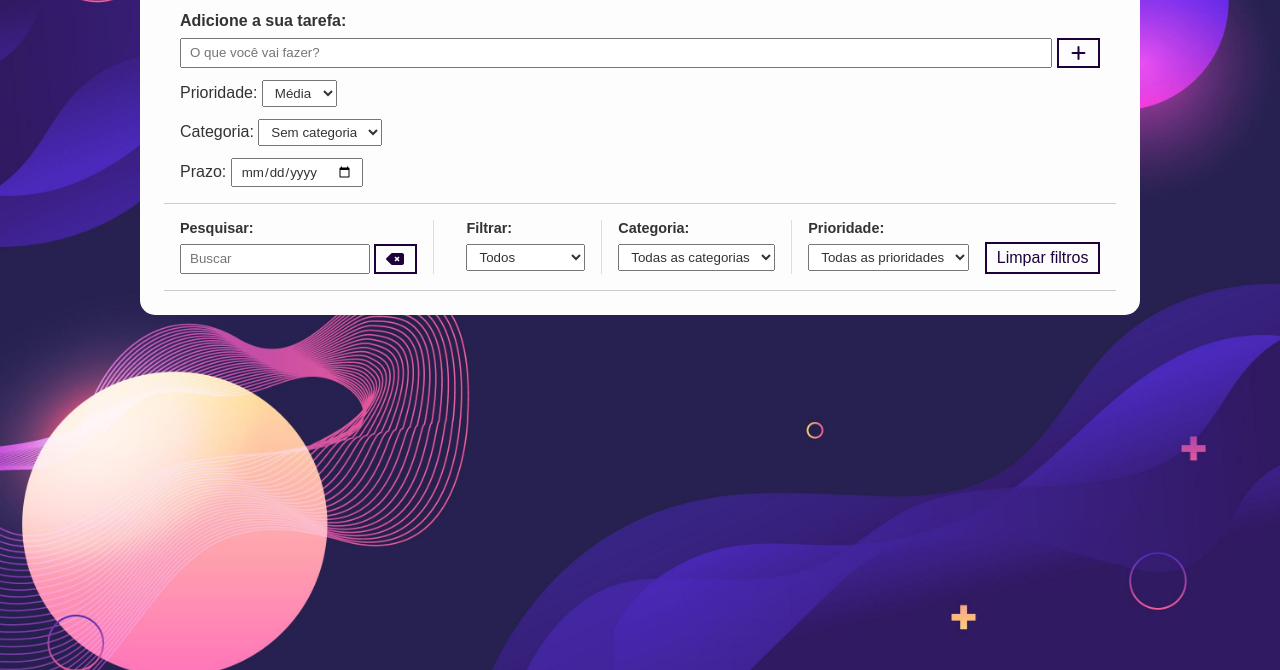
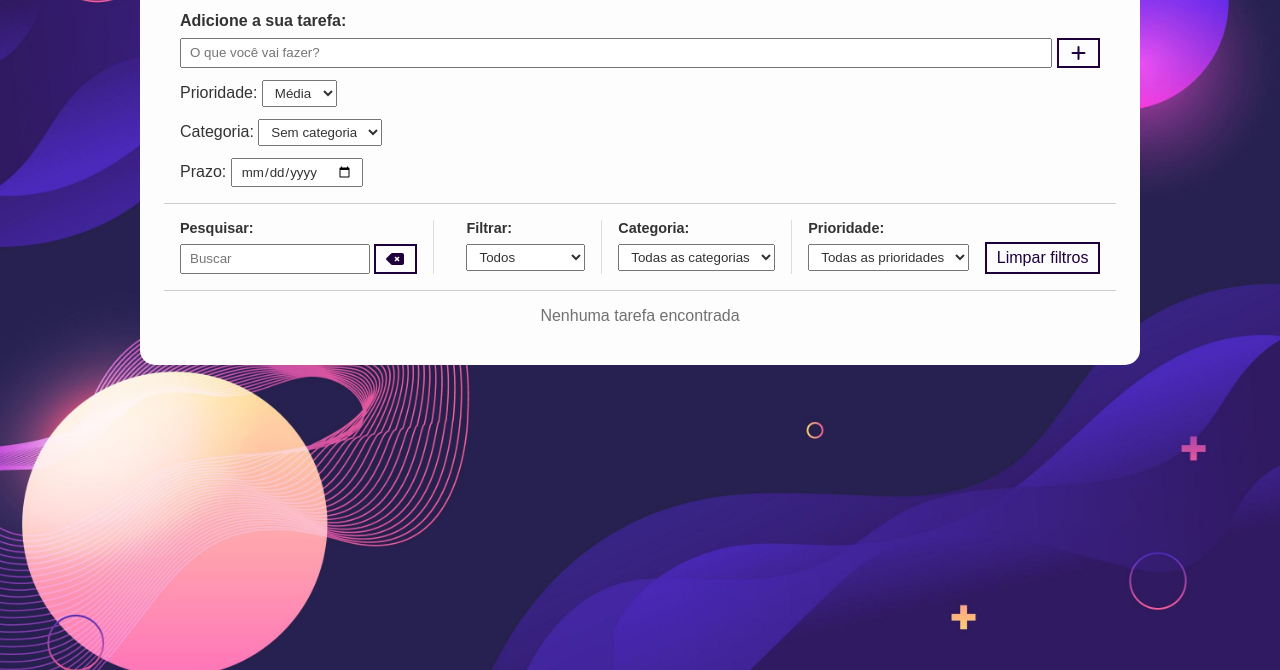
Before and after one commit to annielemarinho/to-do-list, a plain HTML site: page index.html in a window 1280 px wide. Shown: the part 130-800 px from the top of the page. Drawn offline with Linux system fonts and the light colour scheme.

Commit message:
Adiciona mensagem quando nenhuma tarefa e encontrada

```diff
--- a/css/styles.css
+++ b/css/styles.css
@@ -261,3 +261,9 @@ input, select {
     background-color: #fee2e2;
     color: #991b1b;
 }
+
+#empty-message {
+    text-align: center;
+    padding: 1rem;
+    color: #727171;
+}
--- a/index.html
+++ b/index.html
@@ -120,6 +120,7 @@
         </div>
         <div id="todo-list">
         </div>
+        <p id="empty-message" class="hide">Nenhuma tarefa encontrada</p>
     </div>
 </body>
 
--- a/js/scripts.js
+++ b/js/scripts.js
@@ -20,6 +20,7 @@ const editDeadline = document.querySelector("#edit-deadline");
 const categoryFilterSelect = document.querySelector("#category-filter-select");
 const priorityFilterSelect = document.querySelector("#priority-filter-select");
 const clearFiltersBtn = document.querySelector("#clear-filters-btn");
+const emptyMessage = document.querySelector("#empty-message");
 
 let editingTodoId;
 
@@ -77,6 +78,7 @@ const applyFilters = () => {
     const todos = document.querySelectorAll(".todo");
     const categoryFilter =  categoryFilterSelect.value;
     const priorityFilter = priorityFilterSelect.value;
+    let visibleCount = 0;
 
     todos.forEach((todo) => {
         const text = todo.querySelector("h3").innerText.toLowerCase();
@@ -89,10 +91,12 @@ const applyFilters = () => {
         const shouldShow = matchesSearch && matchesStatus && matchesCategory && matchesPriority;
         if (shouldShow === true) {
             todo.style.display = "flex";
+            visibleCount++;
         } else {
             todo.style.display = "none";
         }
     });
+    emptyMessage.classList.toggle("hide", visibleCount > 0);
 };
 
 
@@ -144,6 +148,7 @@ document.addEventListener("click", (e) => {
     if (targetEl.classList.contains("remove-todo")) {
         parentEl.remove();
         removeTodoLocalStorage(todoId);
+        applyFilters();
     }
 
     if (targetEl.classList.contains("edit-todo")) {
@@ -215,6 +220,8 @@ const loadTodos = () => {
         const todoElement = createTodoElement(todo.text, todo.done, todo.id, todo.priority, todo.category, todo.deadline);
         todoList.appendChild(todoElement);
     });
+
+    applyFilters();
 };
 
 loadTodos();
```
